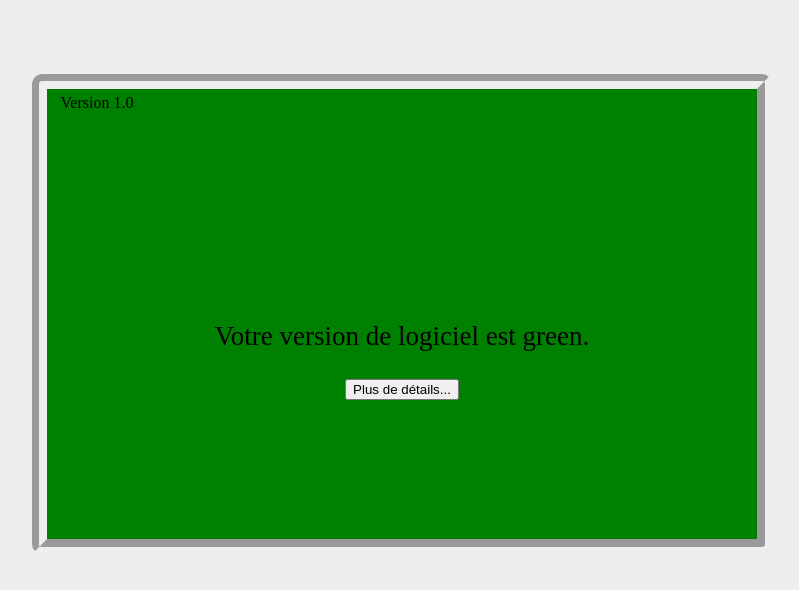
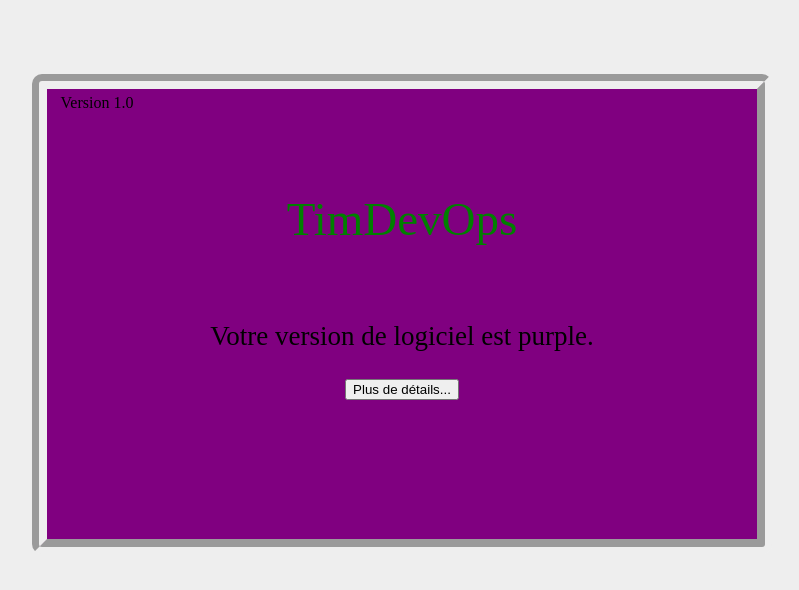
Before and after one commit to Joh97400/Jenkins, a PHP site: page / in a window 1280 px wide. Shown: the top 590 px of the page, without its empty margins (238-1037 px from the left). Run offline with PHP 8.4, Linux system fonts and the light colour scheme.

Commit message:
Test OK et modif couleur

```diff
--- a/index.php
+++ b/index.php
@@ -3,7 +3,7 @@
 <!-- Déclaration des normes et des caracteristiques de la page-->
 <head>
 <meta http-equiv="Content-Type" content="text/html; charset=UTF-8" />
-<title> Bienvenue sur TiDevOps </title>
+<title> Bienvenue sur TimDevOps </title>
 <style type="text/css">
 /* Paramétrage du corps de la page */
 body{
@@ -26,7 +26,7 @@ p{
 	margin-right:auto;
 	height : 450px;
 	width: 710px; /* largeur obligatoire pour être centré */
-	background-color : <?php $couleur ="green";echo $couleur;?>;
+	background-color : <?php $couleur ="purple";echo $couleur;?>;
 	border-radius: 10px;
 }
 #version{
@@ -64,7 +64,7 @@ function toggle_div(bouton, id) { // On déclare la fonction toggle_div qui pren
 		<div id="version">Version 1.0</div>
 		<!-- Titre generale -->
 		<div id="titre">TimDevOps</div>
-		<p>Votre version de logiciel est <?php echo $couleur; // Je commente à la fin?>.</p>
+		<p>Votre version de logiciel est <?php echo $couleur;?>.</p>
 		<input type="button" onclick="toggle_div(this,'details');" value="Plus de détails..."/>
 		<div id="details" style="display:none;">
 			<p>Vous êtes connecté sur la machine de <?php echo gethostname(); ?>.</p>
```
